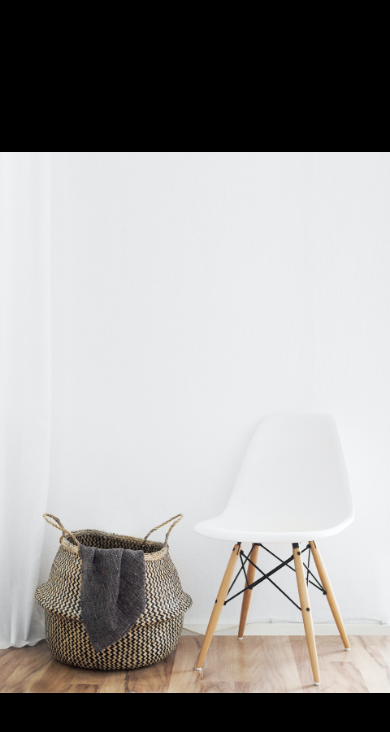
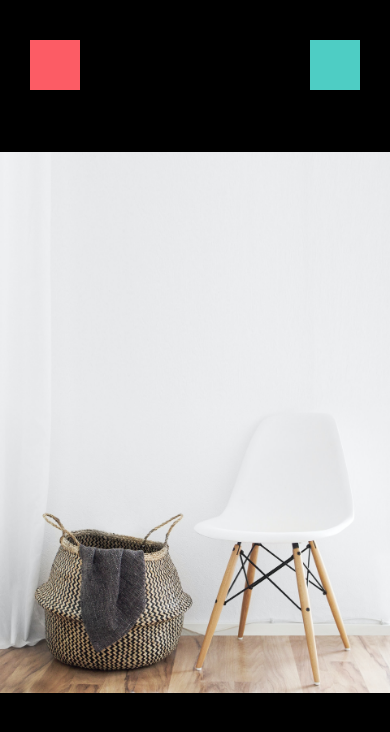
Before and after one commit to stevenzhu03/DoneWithIt, a React Native app: screen / in a window 390 px wide. Shown: the top 732 px of the page. Built offline with nearby package versions, Linux system fonts and the light colour scheme.

Commit message:
creating view item page delete button

```diff
--- a/app/screens/ViewImage.js
+++ b/app/screens/ViewImage.js
@@ -4,7 +4,8 @@ import { Image, StyleSheet, View } from "react-native";
 function ViewImage(props) {
   return (
     <View style={styles.container}>
-      <View styl={styles.closeIcon}></View>
+      <View style={styles.closeIcon}></View>
+      <View style={styles.deleteIcon}></View>
       <Image
         resizeMode="contain"
         style={styles.image}
@@ -27,6 +28,14 @@ const styles = StyleSheet.create({
     backgroundColor: "#000",
     flex: 1,
   },
+  deleteIcon: {
+    width: 50,
+    height: 50,
+    backgroundColor: "#4ecdc4",
+    position: "absolute",
+    top: 40,
+    right: 30,
+  },
   image: {
     width: "100%",
     height: "100%",
```
